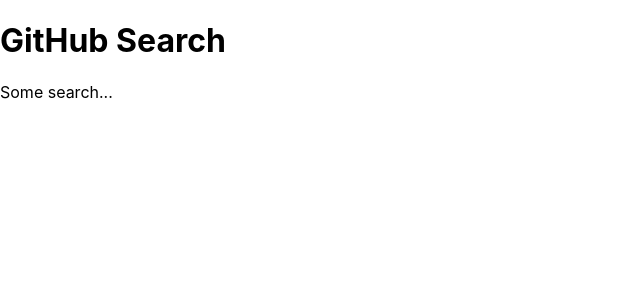
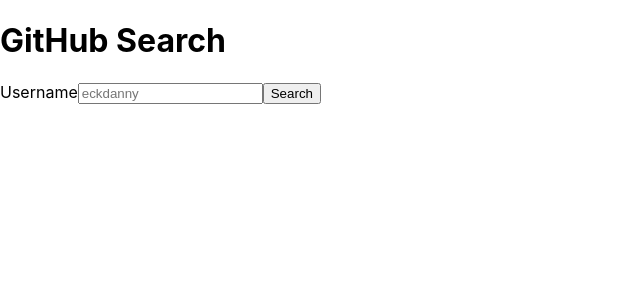
Before and after one commit to eckdanny/gh-search, a React (Create React App) app: page / in a window 1280 px wide. Shown: the top 300 px of the page, without its empty margins (0-640 px from the left). Built offline with nearby package versions, Linux system fonts and the light colour scheme.

Commit message:
init minimal search form component

```diff
--- a/src/App.tsx
+++ b/src/App.tsx
@@ -1,4 +1,5 @@
 import React from 'react'
+import BasicUserSearchForm from './BasicUserSearchForm'
 
 const App: React.FC = () => {
   return (
@@ -6,7 +7,9 @@
       <div role="banner">
         <h1>GitHub Search</h1>
       </div>
-      <div role="main">Some search...</div>
+      <div role="main">
+        <BasicUserSearchForm />
+      </div>
     </div>
   )
 }
--- /dev/null
+++ b/src/BasicUserSearchForm/BasicUserSearchForm.tsx
@@ -0,0 +1,30 @@
+import React, { FC } from 'react'
+
+export type BasicUserSearchFormProps<T = {}> = React.FormHTMLAttributes<
+  HTMLFormElement
+> & {
+  // Nothing here yet!
+} & T
+
+const BasicUserSearchForm: FC<BasicUserSearchFormProps> = props => {
+  return (
+    <form {...props}>
+      <label htmlFor="username-search-input">Username</label>
+      <input
+        id="username-search-input"
+        type="search"
+        placeholder="eckdanny"
+        autoComplete="off"
+      />
+      <button type="submit">Search</button>
+    </form>
+  )
+}
+
+BasicUserSearchForm.defaultProps = {
+  onSubmit: e => {
+    e.preventDefault()
+  },
+}
+
+export default BasicUserSearchForm
--- /dev/null
+++ b/src/BasicUserSearchForm/index.ts
@@ -0,0 +1 @@
+export { default } from './BasicUserSearchForm'
```
Also changed, not shown: 1 other file (tests, documents, lock files or other folders).
